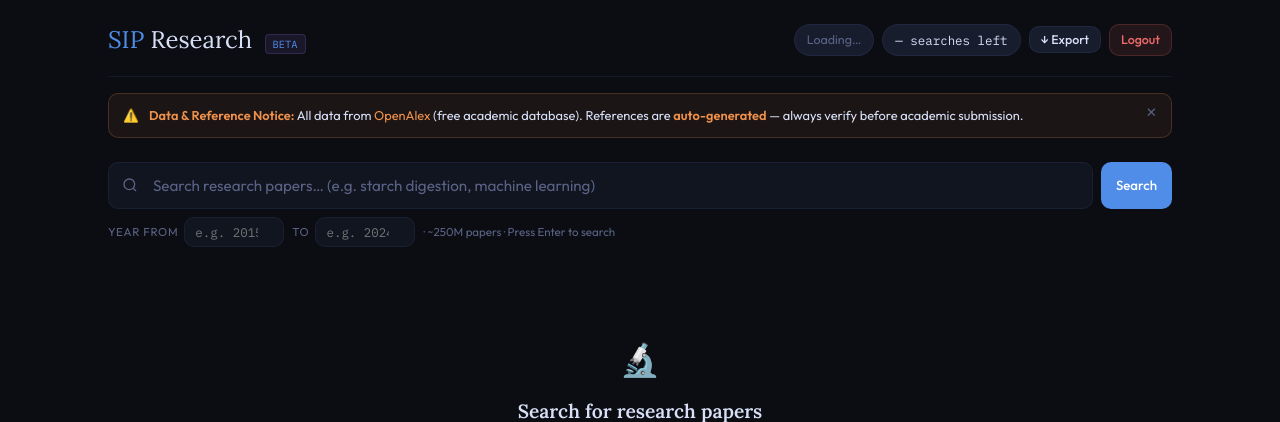
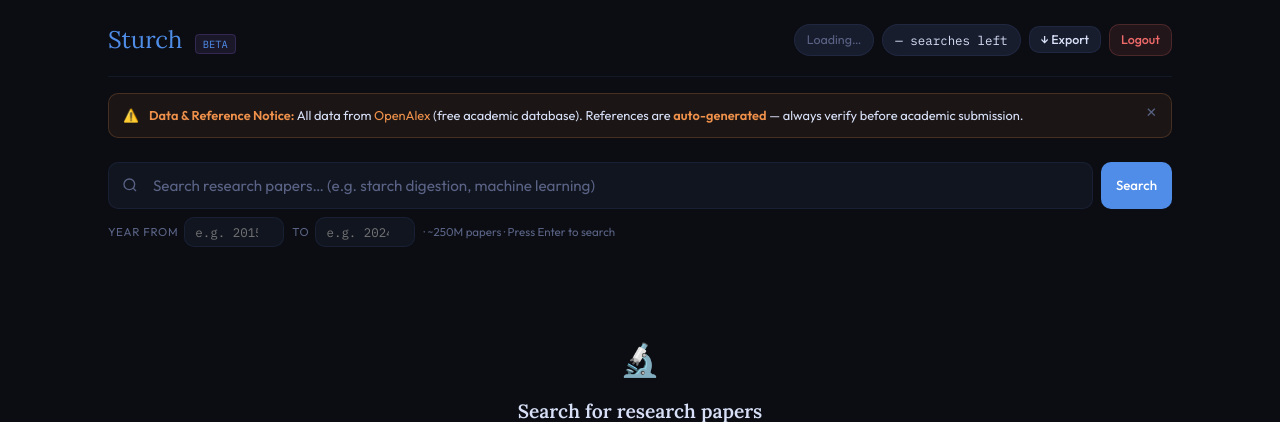
Before and after one commit to rjmarkpacunla266-lab/sip-research, a Flask app: template templates/index.html in a window 1280 px wide. Shown: the top 422 px of the page. Run offline with Flask 3, Linux system fonts and the light colour scheme; the template is opened without the code that fills it, so the values that code supplies are empty.

Commit message:
Rename to Sturch + fix IP tracker to use Supabase

```diff
--- a/app.py
+++ b/app.py
@@ -1,6 +1,6 @@
 """
 ╔══════════════════════════════════════════════════════════════════╗
-║           SIP Research — Flask Backend  app.py                  ║
+║           Sturch — Flask Backend  app.py                  ║
 ╠══════════════════════════════════════════════════════════════════╣
 ║                                                                  ║
 ║  WHAT THIS FILE DOES:                                            ║
@@ -39,7 +39,7 @@ load_dotenv()
 
 # ─── APP SETUP ──────────────────────────────────────────────────────
 app = Flask(__name__)
-app.secret_key = os.getenv("FLASK_SECRET_KEY", "sip-research-secret-key")
+app.secret_key = os.getenv("FLASK_SECRET_KEY", "sturch-secret-key")
 CORS(app)
 
 # ─── SUPABASE SETTINGS ──────────────────────────────────────────────
@@ -425,7 +425,7 @@ def upgrade():
 
 @app.route('/health')
 def health():
-    return jsonify({"status": "ok", "app": "SIP Research", "version": "1.0-beta"})
+    return jsonify({"status": "ok", "app": "Sturch", "version": "1.0-beta"})
 
 
 # ─── RUN ────────────────────────────────────────────────────────────
--- a/templates/index.html
+++ b/templates/index.html
@@ -4,7 +4,7 @@
 <meta name="google-site-verification" content="zEl7F0Ag_iT-zaQBXGURH-EmUTjF6dhy2_fiND_zLtQ" />
 <meta charset="UTF-8"/>
 <meta name="viewport" content="width=device-width, initial-scale=1.0"/>
-<title>SIP Research — Academic Search</title>
+<title>Sturch — study research</title>
 <link href="https://fonts.googleapis.com/css2?family=Lora:ital,wght@0,400;0,600;1,400&family=IBM+Plex+Mono:wght@400;500&family=Outfit:wght@300;400;500;600&display=swap" rel="stylesheet"/>
 <style>
 :root{
@@ -147,7 +147,7 @@ code{font-family:var(--mono);font-size:.85em;background:var(--surf2);padding:1px
 
 <!-- Header -->
 <header>
-  <div class="logo"><span>SIP</span> Research <span class="beta">BETA</span></div>
+  <div class="logo"><span>Sturch</span> <span class="beta">BETA</span></div>
   <div class="header-right">
     <span class="user-pill" id="userEmail">Loading…</span>
     <span class="searches-pill" id="searchesPill">— searches left</span>
@@ -233,7 +233,7 @@ code{font-family:var(--mono);font-size:.85em;background:var(--surf2);padding:1px
 
 <script>
 /* ══════════════════════════════════════════════════════
-   SIP Research Dashboard — Frontend JS
+   Sturch Dashboard — Frontend JS
    Talks to Flask backend via fetch() API calls
 ══════════════════════════════════════════════════════ */
 
@@ -470,7 +470,7 @@ function doExport(fmt) {
       meta: { query: currentQuery, generated: new Date().toISOString(), source: 'OpenAlex', warning: 'References auto-generated — verify before academic use' },
       results: data
     }, null, 2);
-    filename = 'sip_export.json'; mime = 'application/json';
+    filename = 'sturch_export.json'; mime = 'application/json';
   } else if (fmt === 'csv') {
     const fields = ['title','authors','year','journal','citations','is_oa','apa_reference','doi','oa_url'];
     const rows = [fields, ...data.map(i => fields.map(k => {
@@ -478,19 +478,19 @@ function doExport(fmt) {
       return `"${v.replace(/"/g,'""')}"`;
     }))];
     content = '# Source: OpenAlex | References auto-generated\n' + rows.map(r=>r.join(',')).join('\n');
-    filename = 'sip_export.csv';
+    filename = 'sturch_export.csv';
   } else if (fmt === 'bibtex') {
-    content = '% SIP Research Export\n% Source: OpenAlex\n% WARNING: Auto-generated\n\n';
+    content = '% Sturch Export\n% Source: OpenAlex\n% WARNING: Auto-generated\n\n';
     content += data.map(i => {
       const pid = (i.openalex_id||'').split('/').pop()||'ref';
       return `@article{${pid},\n  author={${(i.authors||[]).join(' and ')}},\n  year={${i.year||''}},\n  title={${i.title||''}},\n  journal={${i.journal||''}},\n  doi={${i.doi||''}}\n}`;
     }).join('\n\n');
-    filename = 'sip_export.bib';
+    filename = 'sturch_export.bib';
   } else if (fmt === 'txt') {
     content = data.map((i,n) =>
       `[${n+1}] ${i.title}\n${(i.authors||[]).join(', ')}\n${i.year} · ${i.journal}\nCitations: ${i.citations}\nAPA: ${i.apa_reference}\n`
     ).join('\n---\n\n');
-    filename = 'sip_export.txt';
+    filename = 'sturch_export.txt';
   }
 
   if (!content) { toast('Unknown format'); return; }
--- a/templates/login.html
+++ b/templates/login.html
@@ -4,7 +4,7 @@
 <meta name="google-site-verification" content="zEl7F0Ag_iT-zaQBXGURH-EmUTjF6dhy2_fiND_zLtQ" />
 <meta charset="UTF-8"/>
 <meta name="viewport" content="width=device-width, initial-scale=1.0"/>
-<title>Login — SIP Research</title>
+<title>Login — Sturch</title>
 <link href="https://fonts.googleapis.com/css2?family=Outfit:wght@300;400;500;600&family=Lora:ital,wght@0,600;1,400&display=swap" rel="stylesheet"/>
 <style>
 *{box-sizing:border-box;margin:0;padding:0}
@@ -134,7 +134,7 @@ input::placeholder{color:#3a4060}
 <body>
 <div class="card">
 
-  <div class="logo"><span>SIP</span> Research <span class="beta-badge">BETA</span></div>
+  <div class="logo"><span>Sturch</span> study research <span class="beta-badge">BETA</span></div>
   <div class="tagline">Your shortcut to academic research</div>
 
   <div class="error" id="errorMsg"></div>
--- a/templates/signup.html
+++ b/templates/signup.html
@@ -4,7 +4,7 @@
 <meta name="google-site-verification" content="zEl7F0Ag_iT-zaQBXGURH-EmUTjF6dhy2_fiND_zLtQ" />
 <meta charset="UTF-8"/>
 <meta name="viewport" content="width=device-width, initial-scale=1.0"/>
-<title>Sign Up — SIP Research</title>
+<title>Sign up — Sturch</title>
 <link href="https://fonts.googleapis.com/css2?family=Outfit:wght@300;400;500;600&family=Lora:ital,wght@0,600;1,400&display=swap" rel="stylesheet"/>
 <style>
 *{box-sizing:border-box;margin:0;padding:0}
@@ -58,7 +58,7 @@ input::placeholder{color:#3a4060}
 <body>
 <div class="card">
 
-  <div class="logo"><span>SIP</span> Research <span class="beta-badge">BETA</span></div>
+  <div class="logo"><span>Sturch</span>Study Research <span class="beta-badge">BETA</span></div>
   <div class="tagline">Create your free account</div>
 
   <!-- What you get -->
--- a/templates/upgrade.html
+++ b/templates/upgrade.html
@@ -3,7 +3,7 @@
 <head>
 <meta charset="UTF-8"/>
 <meta name="viewport" content="width=device-width, initial-scale=1.0"/>
-<title>Upgrade — SIP Research</title>
+<title>Upgrade — Sturch</title>
 <link href="https://fonts.googleapis.com/css2?family=Outfit:wght@300;400;500;600&family=Lora:ital,wght@0,600;1,400&display=swap" rel="stylesheet"/>
 <style>
 *{box-sizing:border-box;margin:0;padding:0}
```
